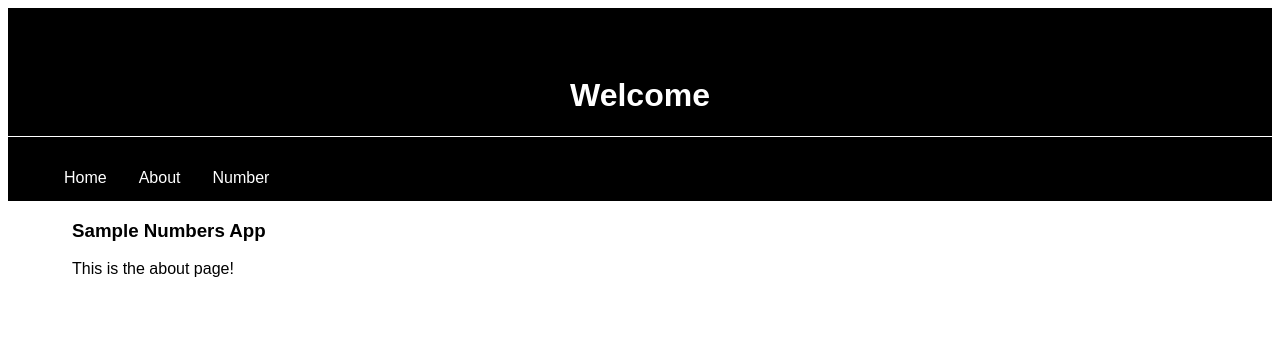
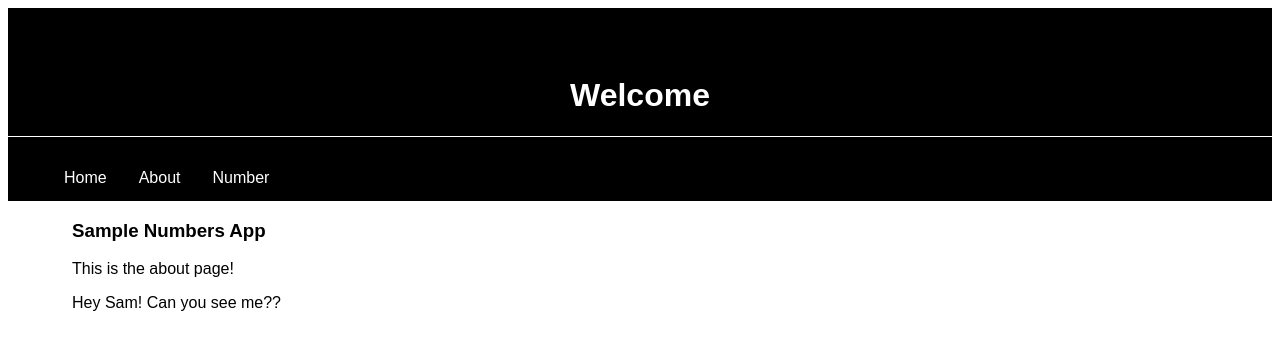
Before and after one commit to samuelpbowman/volhacks_sample_app, a Django app: page /about in a window 1280 px wide. Shown: the top 350 px of the page. Run offline with Django 3.2, Linux system fonts and the light colour scheme.

Commit message:
Just added one line under about
Tester

```diff
--- a/sample/templates/hello1.html
+++ b/sample/templates/hello1.html
@@ -2,4 +2,5 @@
 
 {% block hello1 %}
     <p>This is the about page!</p>
+    <p>Hey Sam! Can you see me??</p>
 {% endblock %}
```
